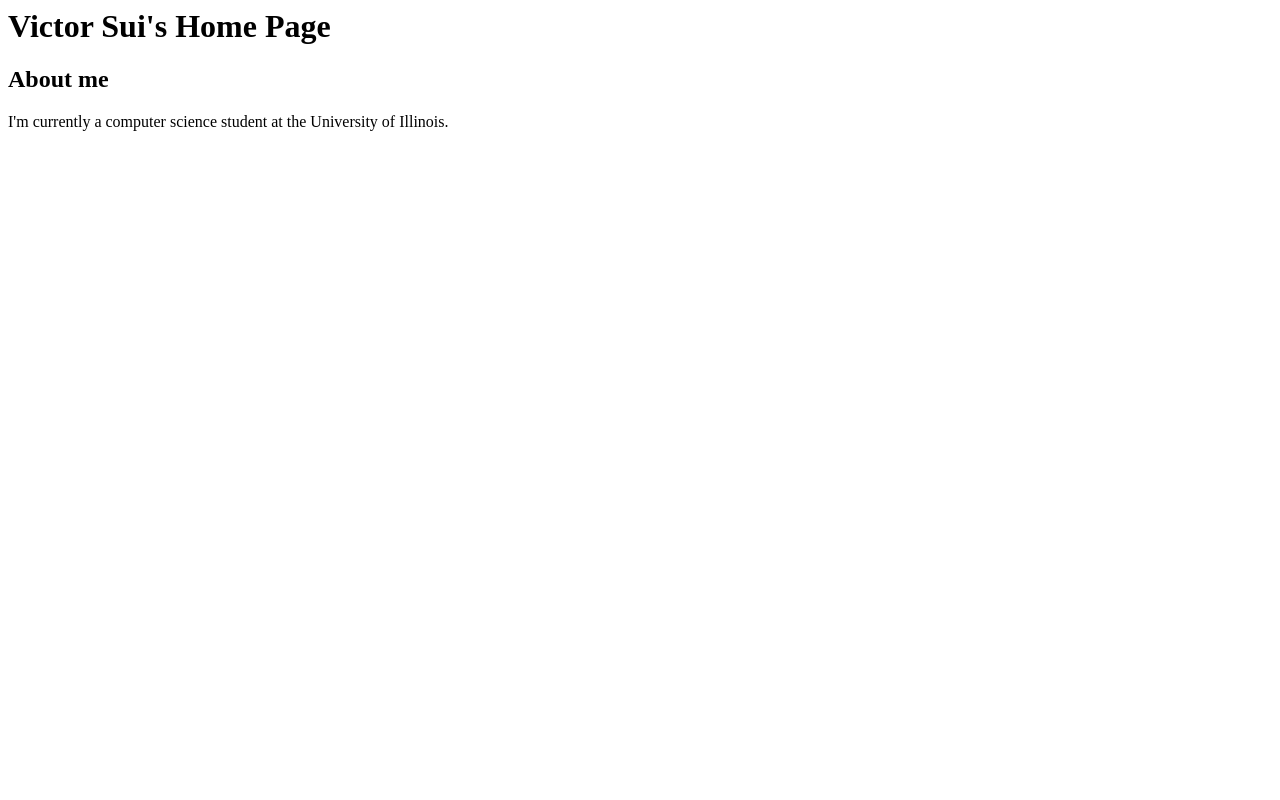
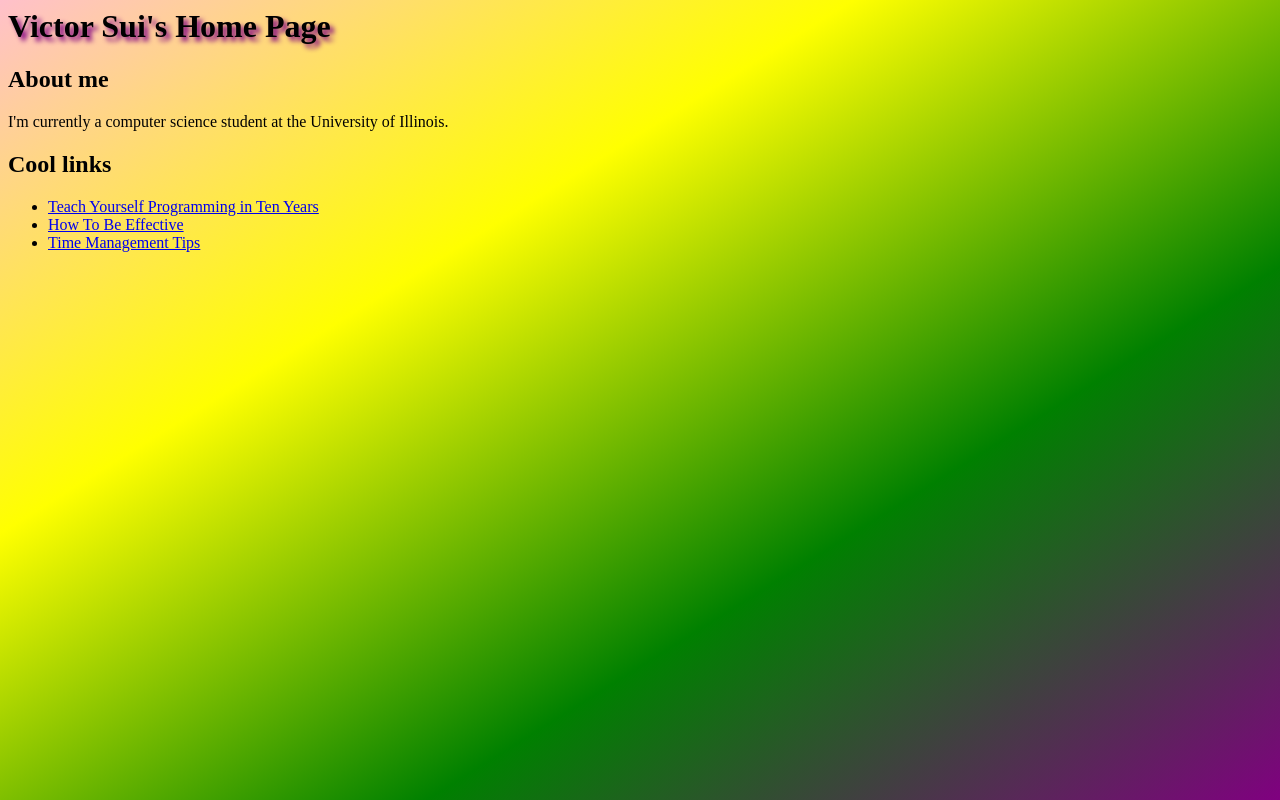
Before and after one commit to vsui/vsui.github.io, a plain HTML site: page index.html in a window 1280 px wide. Drawn offline with Linux system fonts and the light colour scheme.

Commit message:
Add some styling and cool links

```diff
--- a/index.html
+++ b/index.html
@@ -1,8 +1,36 @@
 <html>
+  <style>
+  body {
+    cursor: url("pointer.png"), help;
+    background-image: linear-gradient(to bottom right, pink, yellow, green, purple);
+    font-family: "Times New Roman", Times, serif;
+  }
+  h1 {
+    text-shadow: 4px 4px 5px purple;
+  }
+  a:hover {
+    background-color: blue;
+    color: orange;
+  }
+  .color-grid {
+    display: grid;
+    grid-template-columns: 40px 50px auto 50px 40px;
+    grid-template-rows: 25% 100px auto;
+  }
+  </style>
   <body>
     <h1>Victor Sui's Home Page</h1>
     <h2>About me</h2>
     I'm currently a computer science student at the University of Illinois.
+    <h2>Cool links</h2>
+    <ul>
+      <li><a href="https://norvig.com/21-days.html">Teach Yourself Programming in Ten Years</a></li>
+      <li><a href="http://www.pgbovine.net/productivity-tips.htm">How To Be Effective</a></li>
+      <li><a href="http://strlen.com/time-management-tips-etc/">Time Management Tips</a></li>
+    </ul>
+    <div class="color-grid">
+      <div/>
+    </div>
     <script>
       console.log('squid!');
     </script>
```
Also changed, not shown: pointer.png (added).
